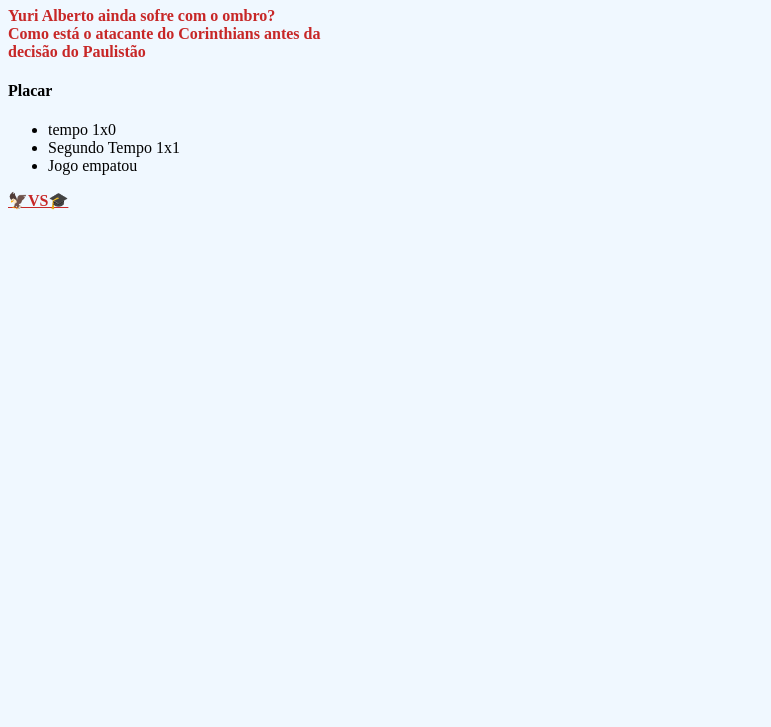
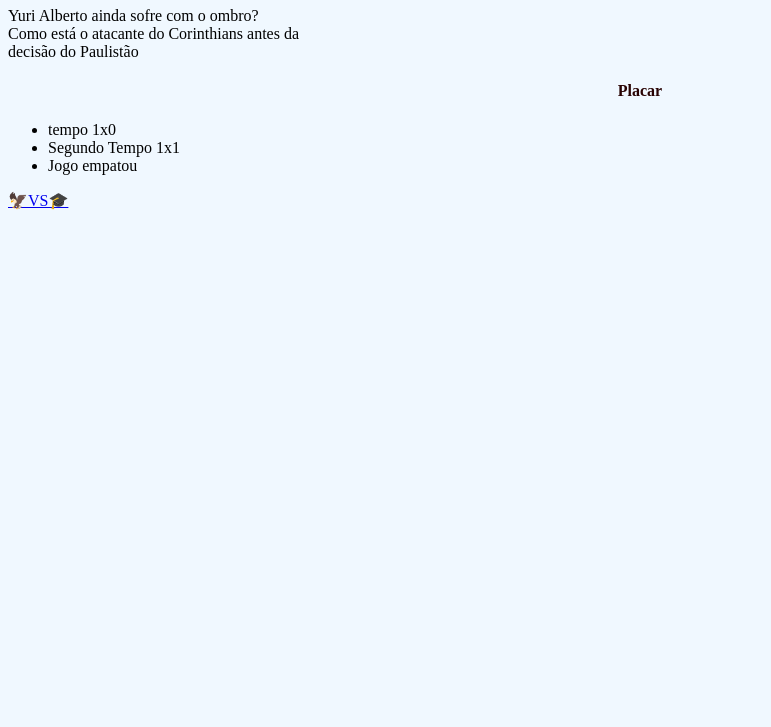
Before and after one commit to Samagiota/ProjetoPulpoDev, a plain HTML site: page index.html in a window 1280 px wide. Shown: the part 73-800 px from the top of the page, without its empty margins (0-771 px from the left). Drawn offline with Linux system fonts and the light colour scheme.

Commit message:
Update style.css

```diff
--- a/style.css
+++ b/style.css
@@ -1,14 +1,14 @@
 .destaque{
-    color:rgb(0, 0, 0);
+    color:rgb(41, 3, 3);
     font-weight: bold;
+    text-align: center;
 }
 
 body{
     background-color:aliceblue;
 
 }
-
-.lol{
-    color:rgb(199, 39, 39);
-    font-weight: bold;
+.kkkkk{
+    color:rgb(5, 5, 46);
+    text-align: center;
 }
```
